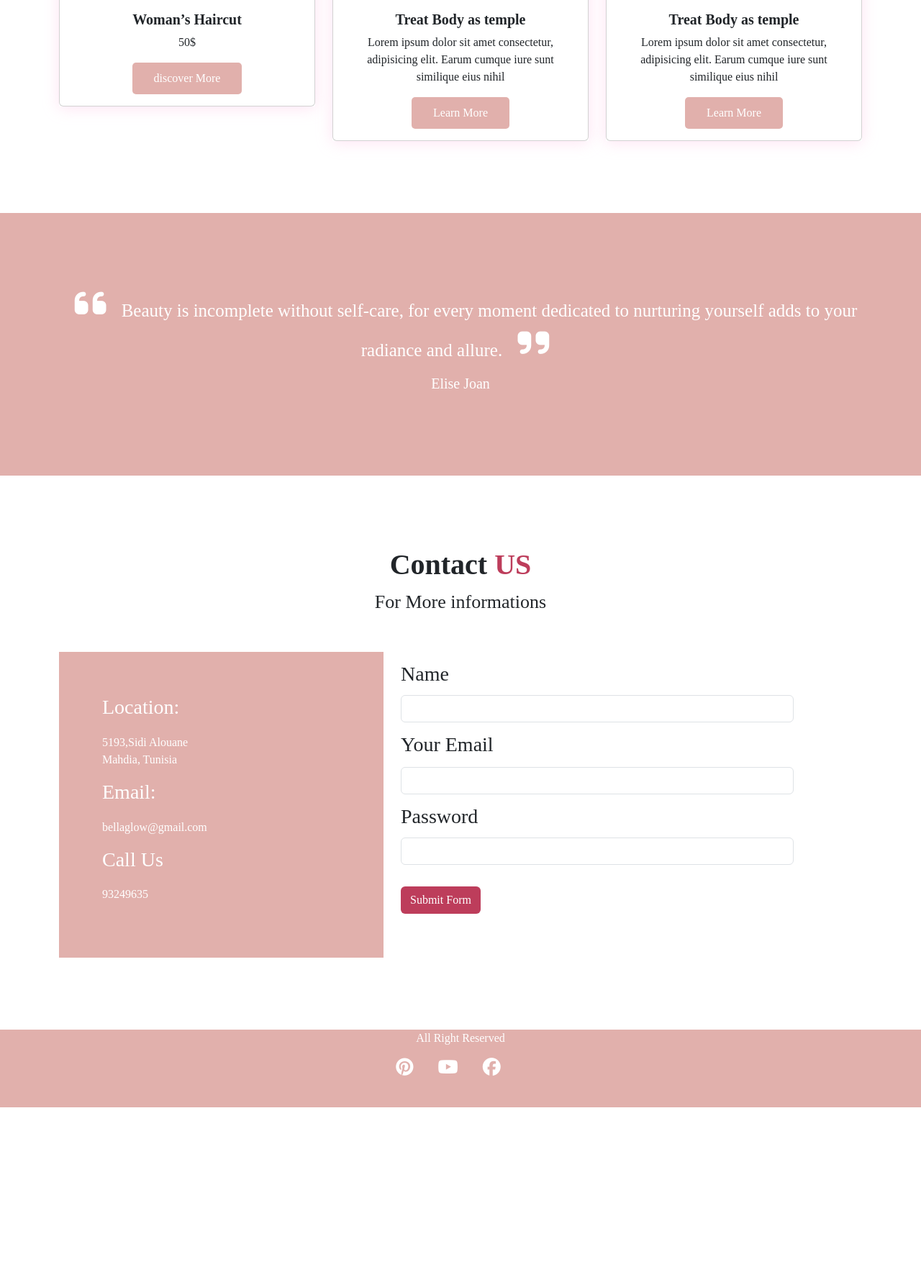
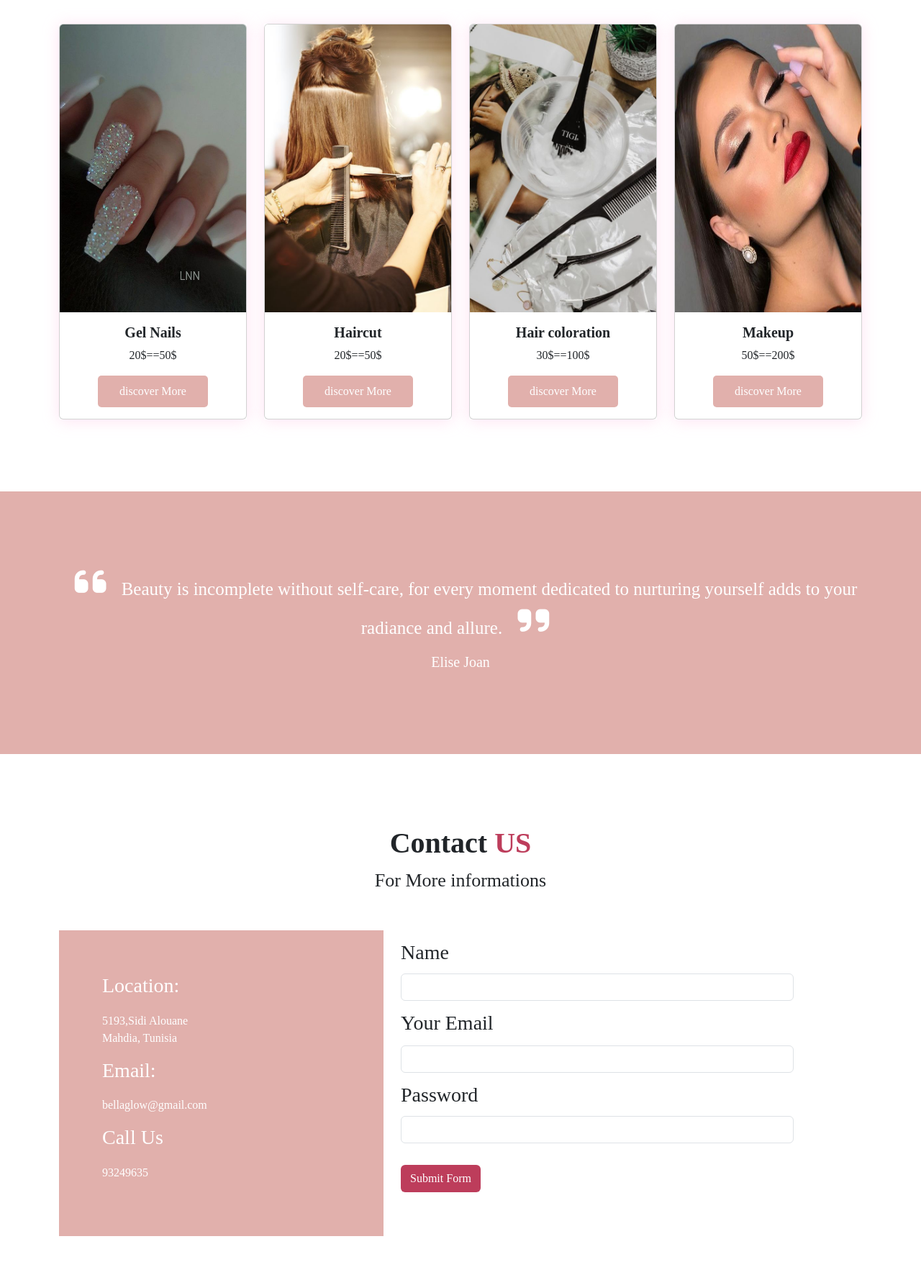
Before and after one commit to IMSET-Sousse/BellaGlow, a PHP site: page / in a window 1280 px wide. Shown: the part 3805-5584 px from the top of the page at 72% size. Before the commit the page ends 5344 px from the top, so only its background shows below. Run offline with PHP 8.4, Linux system fonts and the light colour scheme; some libraries are stand-ins or nearby versions.

Commit message:
page login

```diff
--- a/index.php
+++ b/index.php
@@ -51,51 +51,64 @@
             </li>
 
             <li class="nav-item">
-              <a class="nav-link" href="#">Estheticians</a>
-            </li>
-
-            <li class="nav-item">
               <a class="nav-link" href="#Blog">Pack</a>
             </li>
 
             <li class="nav-item">
-              <a class="nav-link" href="#Contact">Contact</a>
+              <a class="nav-link" href="login.php"> login</a>
             </li>
 
         </div>
       </div>
     </nav>
 
-<!--carousel-->
 
-<div id="carouselExampleIndicators" class="carousel slide" data-bs-ride="carousel">
+<!-- Carousel -->
+<div id="demo" class="carousel slide" data-bs-ride="carousel">
 
+  <!-- Indicators/dots -->
+  <div class="carousel-indicators">
+    <button type="button" data-bs-target="#demo" data-bs-slide-to="0" class="active"></button>
+    <button type="button" data-bs-target="#demo" data-bs-slide-to="1"></button>
+    <button type="button" data-bs-target="#demo" data-bs-slide-to="2"></button>
+  </div>
 
+  <!-- The slideshow/carousel -->
   <div class="carousel-inner">
-    <div class="carousel-item active bg-1">
+    <div class="carousel-item active">
+      <img src="img/service.jpg" alt="Los Angeles" class="d-block" style="width:100%">
       <div class="carousel-caption">
-<h5 class="animated fadeInDown"style="animation-delay: 1s;"> Welcome to <br> <span class="text-danger background">BellaGlow Center</span></h5>
-<p class="animated fadeInUp" style="animation-delay: 1s;">Where Beauty Meets Serenity,we invite you to immerse yourself in a haven where self-care create a life of harmonious beauty.</p>
+      <h5 class="animated fadeInDown"style="animation-delay: 1s;"> <span class="text-white"> Welcome to <br> <span class="text-danger background">BellaGlow Center</span></h5>
+<p class="animated fadeInUp" style="animation-delay: 1s;"><span class="text-white">Where Beauty Meets Serenity,we invite you to immerse yourself in a haven where self-care create a life of harmonious beauty.</p>
 <a href="service.phh"class="btn">Learn More</a>
       </div>
     </div>
-    <div class="carousel-item bg-2">
+    <div class="carousel-item">
+      <img src="img/service3.jpg" alt="Chicago" class="d-block" style="width:100%">
       <div class="carousel-caption">
-        <h5 class="animated fadeInDown"style="animation-delay: 1s;">beauty <span class="text-danger background">LifeStyle</span></h5>
-        <p class="animated fadeInUp" style="animation-delay: 1s;">Enhance Your Beauty, Elevate Your Confidence and Stay connected with the latest beauty trends..</p>
+      <h5 class="animated fadeInDown"style="animation-delay: 1s;">beauty <span class="text-danger background">LifeStyle</span></h5>
+        <p class="animated fadeInUp" style="animation-delay: 1s;"> Enhance Your Beauty, Elevate Your Confidence and Stay connected with the latest beauty trends..</p>
         <a href="service.php"class="btn">discover More</a>
-              </div>
+      </div>
     </div>
-    <div class="carousel-item bg-3">
+    <div class="carousel-item">
+      <img src="img\service1.jpg" alt="New York" class="d-block" style="width:100%" width="900px" height="700px">
       <div class="carousel-caption">
-        <h5 class="animated fadeInDown"style="animation-delay: 1s;">Hair &  <span class="text-danger background">Treatments</span></h5>
+      <h5 class="animated fadeInDown"style="animation-delay: 1s;">Hair &  <span class="text-danger background">Treatments</span></h5>
         <p class="animated fadeInUp" style="animation-delay: 1s;">Because you need time for yourself, unlock the Secrets to Gorgeous, Healthy Hair.</p>
         <a href="service.php"class="btn">discover More</a>
-        </div>
+      </div>
     </div>
   </div>
 
-  <link rel="stylesheet" href="https://cdnjs.cloudflare.com/ajax/libs/font-awesome/4.7.0/css/font-awesome.min.css">
+  <!-- Left and right controls/icons -->
+  <button class="carousel-control-prev" type="button" data-bs-target="#demo" data-bs-slide="prev">
+    <span class="carousel-control-prev-icon"></span>
+  </button>
+  <button class="carousel-control-next" type="button" data-bs-target="#demo" data-bs-slide="next">
+    <span class="carousel-control-next-icon"></span>
+  </button>
+</div>
 
 
 
@@ -247,7 +260,7 @@
         <div class="card">
           <img src="img/es1.jpg" alt="" class="card-img-top">
           <div class="card-body">
-            <h5 class="card-title">Maha Bouabdi</h5>
+            <h5 class="card-title">Rania Fkih</h5>
             <p class="card-text">Beauty Advisor, Spa Manager, Laser Technician</p>
            </div>
         </div>
@@ -291,50 +304,68 @@
         <div class="section-header text-center">
           <h2>Our<span> Pack</span></h2>
           <p>Best Prices in Town</p>
+          <h1></h1>
         </div>
       </div>
     </div>
 
     <div class="row">
-      <div class="col-lg-4">
+      <div class="col-lg-3">
         <div class="single-blog text-center">
           <div class="card">
-            <img src="img/blog1.jpg" alt="" class="card-img-top">
+            <img src="img/nails.jpg" alt="" class="card-img-top" width="100px" height="400px">
             <div class="card-body">
-              <h5 class="card-title">Woman’s Haircut </h5>
-              <p class="card-text">50$</p>
+              <h5 class="card-title">Gel Nails </h5>
+              <p class="card-text">20$==50$</p>
            <a href="#">discover More</a>
             </div>
           </div>
         </div>
       </div>
-      <div class="col-lg-4">
+
+      <div class="col-lg-3">
         <div class="single-blog text-center">
           <div class="card">
-            <img src="img/blog2.jpg" alt="" class="card-img-top">
+            <img src="img/haircut.jpg" alt="" class="card-img-top" width="100px" height="400px">
             <div class="card-body">
-              <h5 class="card-title">Treat Body as temple </h5>
-              <p class="card-text">Lorem ipsum dolor sit amet consectetur, adipisicing elit. Earum cumque iure sunt similique eius nihil</p>
-           <a href="#">Learn More</a>
+              <h5 class="card-title">Haircut </h5>
+              <p class="card-text">20$==50$</p>
+           <a href="#">discover More</a>
             </div>
           </div>
         </div>
       </div>
-      <div class="col-lg-4">
+
+      <div class="col-lg-3">
         <div class="single-blog text-center">
           <div class="card">
-            <img src="img/blog3.jpg" alt="" class="card-img-top">
+            <img src="img/coloration.jpg" alt="" class="card-img-top" width="100px" height="400px">
             <div class="card-body">
-              <h5 class="card-title">Treat Body as temple </h5>
-              <p class="card-text">Lorem ipsum dolor sit amet consectetur, adipisicing elit. Earum cumque iure sunt similique eius nihil</p>
-           <a href="#">Learn More</a>
+              <h5 class="card-title">Hair coloration </h5>
+              <p class="card-text">30$==100$</p>
+           <a href="#">discover More</a>
             </div>
           </div>
         </div>
       </div>
-    </div>
 
 
+      <div class="col-lg-3">
+        <div class="single-blog text-center">
+          <div class="card">
+            <img src="img/makeup.jpg" alt="" class="card-img-top" width="100px" height="400px">
+            <div class="card-body">
+              <h5 class="card-title">Makeup </h5>
+              <p class="card-text">50$==200$</p>
+           <a href="#">discover More</a>
+            </div>
+          </div>
+        </div>
+      </div>
+
+
+      </div>
+    </div>
   </div>
 </div>
 
--- a/style.css
+++ b/style.css
@@ -60,29 +60,14 @@ body{
     min-height: 200px;
 
  }
- .bg-1{
-    background-image: url(img/bt.jpg);
 
- }
- .bg-2{
-    background-image: url(img/bt1.jpg);
- }
- .bg-3{
-    background-image: url(img/bt2.jpg);
- }
- .bg-1,
- .bg-2,
- .bg-3{
-    background-size:cover;
-    height: 500px;
-    width: 500px;
- }
+
  .carousel-caption{
     bottom: 250px;
     z-index: 2;
     text-align: left;
     left: 8%;
-    color: #262626;
+    color: #ffffff;
  }
  .carousel-caption h5{
     font-size: 55px;
@@ -91,8 +76,9 @@ body{
  }
  .carousel-caption p{
     width: 45%;
-    font-size: 18px;
+    font-size: 20px;
     line-height: 1.9;
+    color: #fff;
  }
  .carousel-caption .btn{
     text-transform: uppercase;
```
Also changed, not shown: login.php (+56 -9 lines), service.php (+64 -44 lines), img/bellaglow Logo.png (added), img/bt2.jpg (deleted), img/bt3.jpg (deleted), img/coloration.jpg (added), img/haircut.jpg (added), img/makeup.jpg (added), img/nails.jpg (added), img/service1.jpg, 1 other file.
